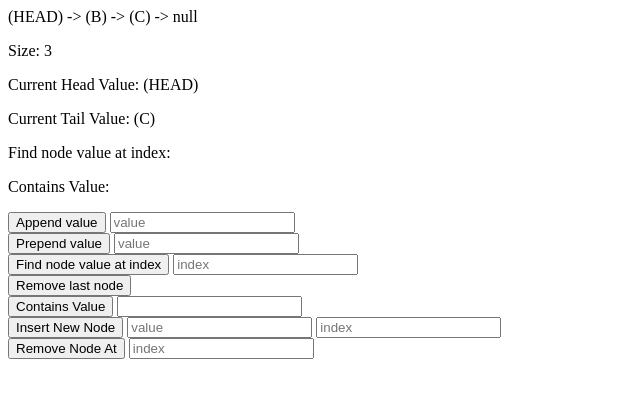
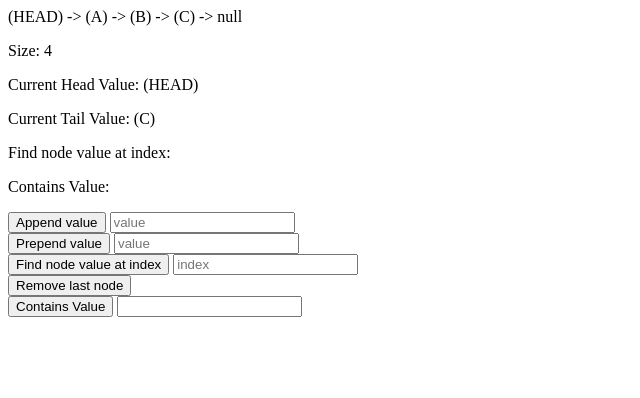
Before and after one commit to HamnaIshaq/linked-list, a plain HTML site: page index.html in a window 1280 px wide. Shown: the whole page, without its empty margins (0-640 px from the left). Drawn offline with Linux system fonts and the light colour scheme.

Commit message:
Comment remove, insert logic from DOM

```diff
--- a/index.html
+++ b/index.html
@@ -59,7 +59,7 @@
         <input type="text" class="contains-value-input" />
       </div>
 
-      <div>
+      <!--<div>
         <button type="button" class="insert-new-node-at-btn">
           Insert New Node
         </button>
@@ -78,7 +78,7 @@
       <div>
         <button type="button" class="remove-node-at-btn">Remove Node At</button>
         <input type="text" class="remove-at-input" placeholder="index" />
-      </div>
+      </div>-->
     </div>
   </body>
 </html>
--- a/linkedList/index.js
+++ b/linkedList/index.js
@@ -207,7 +207,7 @@ const newLinkedList = new linkedList("HEAD");
 newLinkedList.append("A");
 newLinkedList.append("B");
 newLinkedList.append("C");
-newLinkedList.removeAt(1);
+//newLinkedList.removeAt(1);
 
 const linkedListDiv = document.querySelector(".linked-list");
 const linkedListSizeText = document.querySelector(".linked-list-size");
@@ -231,6 +231,7 @@ const findNodeAtValueInput = document.querySelector(
 const removeLastNodeBtn = document.querySelector(".remove-last-node-btn");
 const containsValueBtn = document.querySelector(".contains-value-btn");
 const containsValueInput = document.querySelector(".contains-value-input");
+/*
 const insertNewNodeAtBtn = document.querySelector(".insert-new-node-at-btn");
 const insertNewNodeValueInput = document.querySelector(
   ".insert-new-node-value-input"
@@ -240,6 +241,7 @@ const insertNewNodeIndexInput = document.querySelector(
 );
 const removeAtNodeBtn = document.querySelector(".remove-node-at-btn");
 const removeAtInput = document.querySelector(".remove-at-input");
+*/
 linkedListData();
 
 function linkedListData() {
@@ -281,6 +283,7 @@ containsValueBtn.addEventListener("click", function () {
   containsValueInput.value = "";
 });
 
+/*
 insertNewNodeAtBtn.addEventListener("click", function () {
   newLinkedList.insertAt(
     insertNewNodeValueInput.value,
@@ -296,6 +299,7 @@ removeAtNodeBtn.addEventListener("click", function () {
   linkedListData();
   removeAtInput.value = "";
 });
+*/
 
 //console.log(newLinkedList.toString());
 //newLinkedList.insertAt("D", 0);
```
